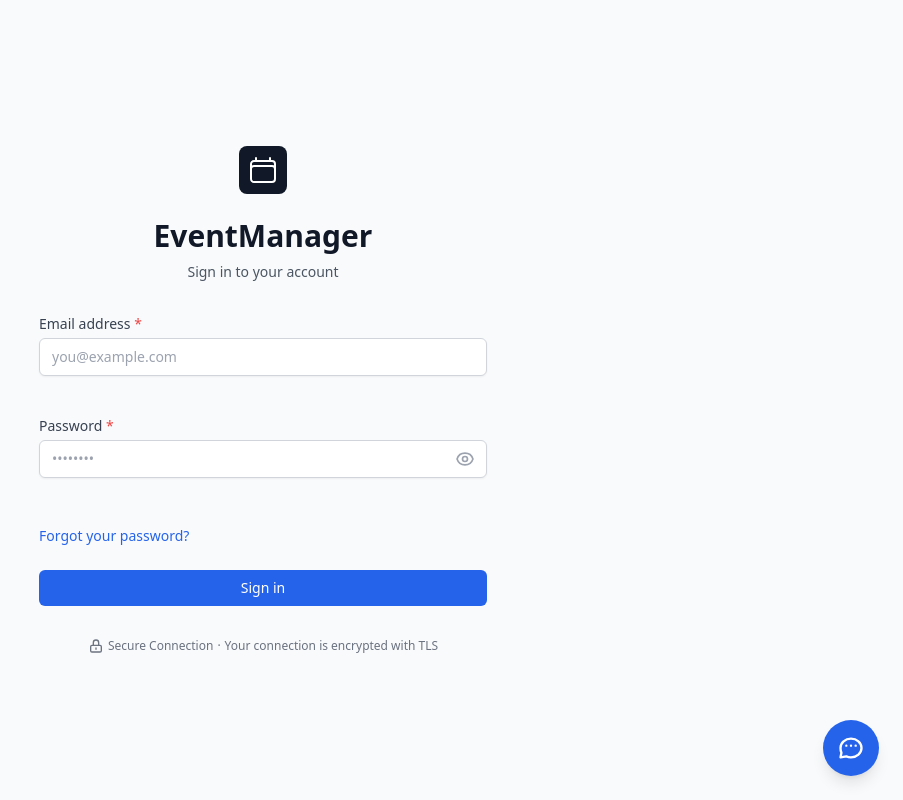
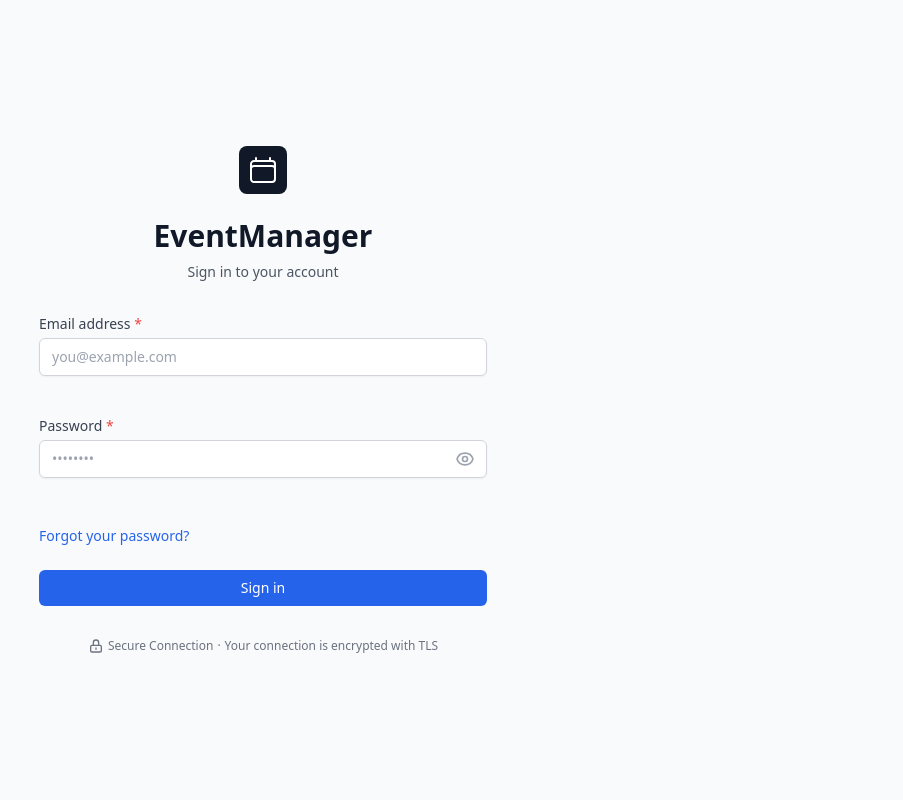
Before and after one commit to qlaxd/event-manager, a Vue app in the folder frontend/: page /login in a window 1280 px wide. Shown: the whole page, without its empty margins (377-1280 px from the left). Built offline with nearby package versions, Linux system fonts and the light colour scheme; no server answers.

Commit message:
Implement conditional rendering for ChatWidget based on authentication status

```diff
--- a/frontend/src/App.vue
+++ b/frontend/src/App.vue
@@ -1,12 +1,17 @@
 <script setup lang="ts">
 import { RouterView } from 'vue-router'
 import ChatWidget from '@/components/ui/ChatWidget.vue'
+import { useAuthStore } from '@/stores/auth'
+import { computed } from 'vue'
+
+const authStore = useAuthStore()
+const isAuthenticated = computed(() => authStore.isAuthenticated)
 </script>
 
 <template>
   <div id="app" class="min-h-screen bg-gray-50">
     <RouterView/>
-    <ChatWidget />
+    <ChatWidget v-if="isAuthenticated" />
   </div>
 </template>
 
```
